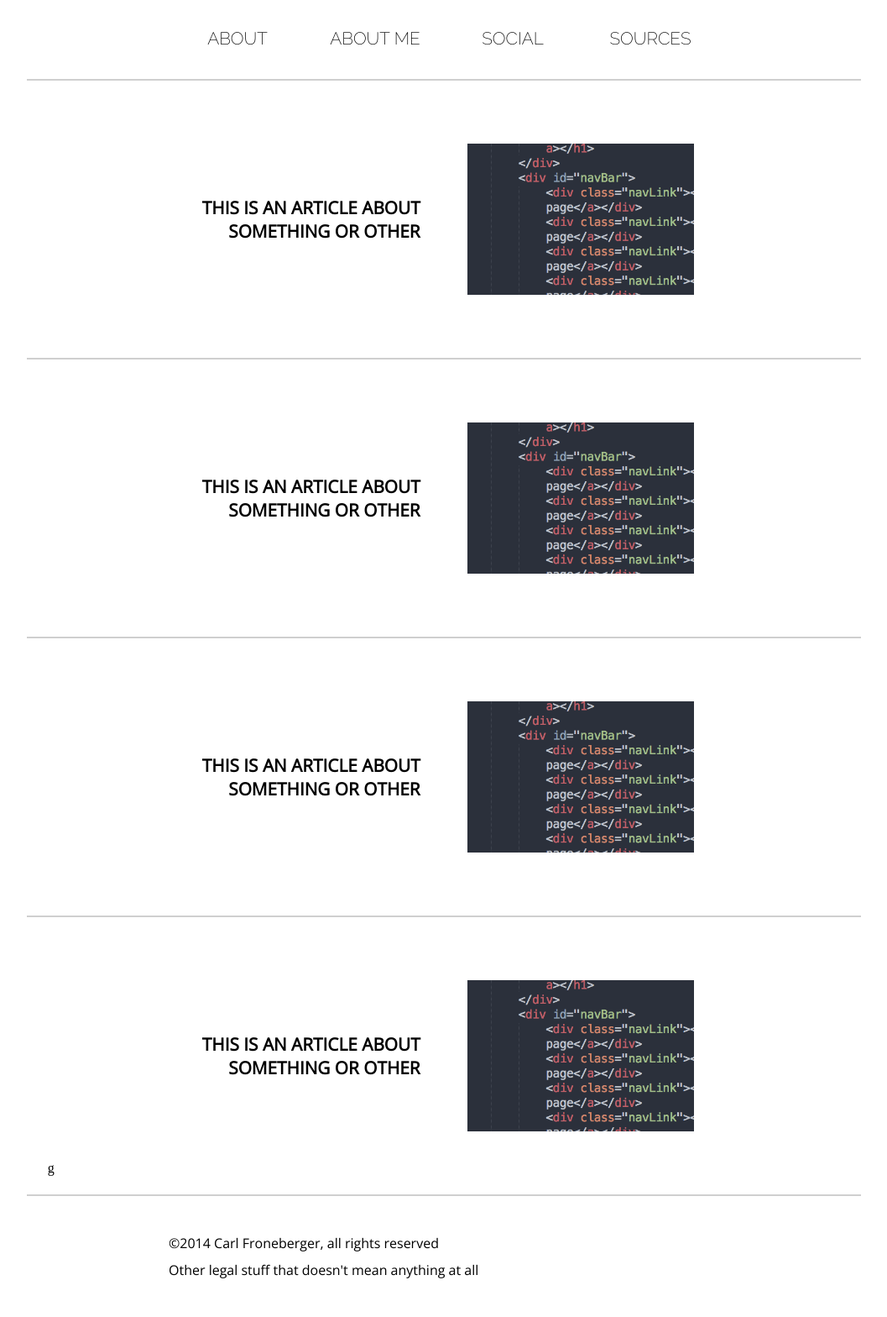
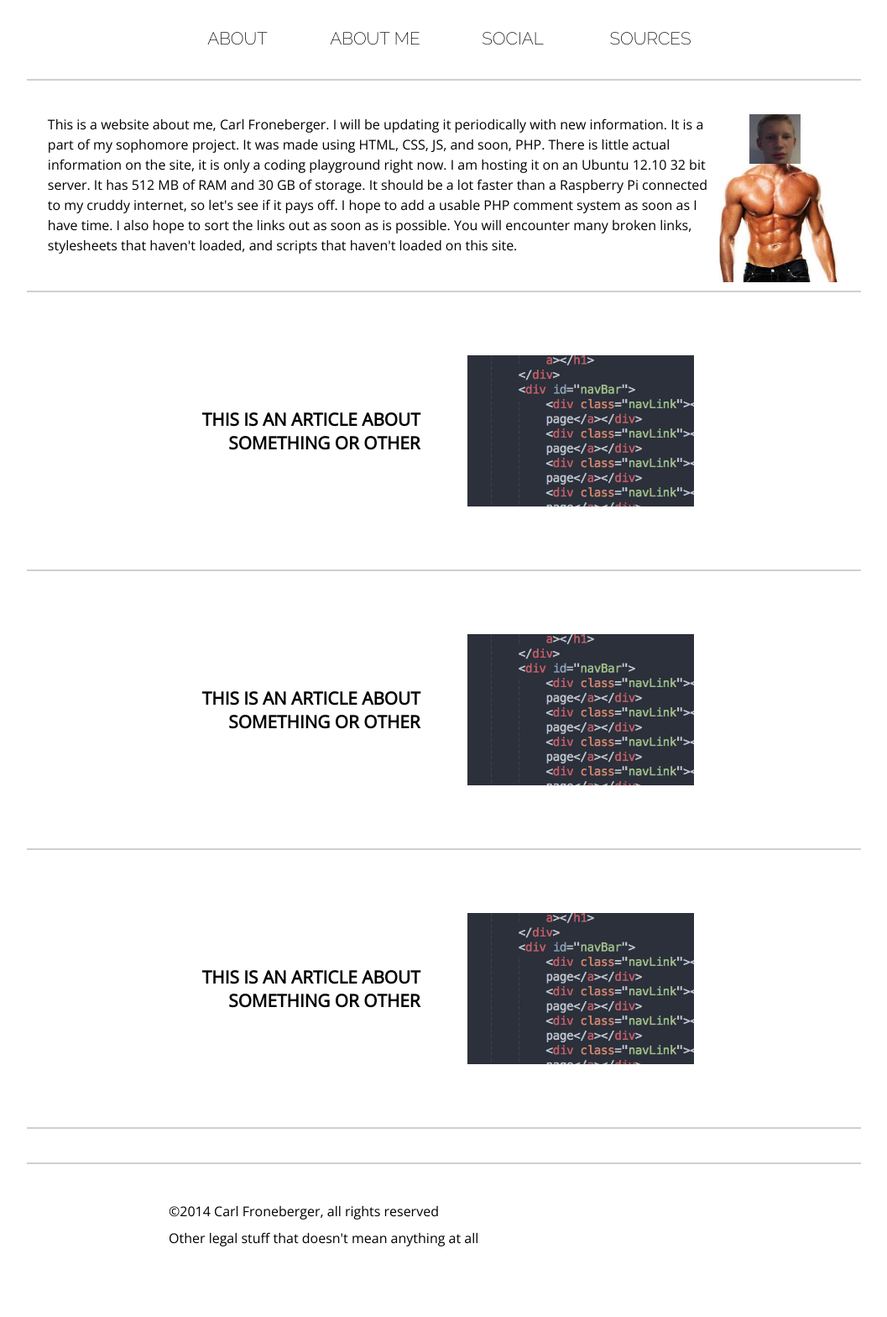
Before and after one commit to carlfroneberger/personalProject, a PHP site: page /index.html in a window 1280 px wide. Shown: the part 95-1663 px from the top of the page at 84% size, without its empty margins (111-1168 px from the left). After the commit the page ends 1579 px from the top, so only its background shows below. Run offline with PHP 8.4, Linux system fonts and the light colour scheme.

Commit message:
added images and changed site a bit

```diff
--- a/css/main.css
+++ b/css/main.css
@@ -69,6 +69,41 @@ hr
 #content
 {
     width: 100%;
+}
+
+#about
+{
+    width: 95%;
+    height: auto;
+    margin-right: auto;
+    margin-left: auto;
+}
+
+#about h1
+{
+    font-family: 'Open Sans', sans-serif;
+    font-size: 1.3em;
+
+    text-align: left;
+    text-transform: uppercase;
+}
+
+#about p
+{
+    font-family: 'Open Sans', sans-serif;
+    font-weight: 300;
+    line-height: 1.5em;
+}
+
+#about img {
+        float: right;
+
+    width: auto;
+    max-height: 180px;
+    margin-bottom: 10px;
+    margin-left: 10px;
+    max-width: 200px;
+    max-height: 200px;
 }
 
 .item
--- a/index.html
+++ b/index.html
@@ -34,6 +34,11 @@
 			</div>
 			<hr>
 			<div id="content">
+				<div id="about">
+					<img src="http://carlf.rocks/images/me.png" alt="me"/>
+					<p>This is a website about me, Carl Froneberger. I will be updating it periodically with new information. It is a part of my sophomore project. It was made using HTML, CSS, JS, and soon, PHP. There is little actual information on the site, it is only a coding playground right now. I am hosting it on an Ubuntu 12.10 32 bit server. It has 512 MB of RAM and 30 GB of storage. It should be a lot faster than a Raspberry Pi connected to my cruddy internet, so let's see if it pays off. I hope to add a usable PHP comment system as soon as I have time. I also hope to sort the links out as soon as is possible. You will encounter many broken links, stylesheets that haven't loaded, and scripts that haven't loaded on this site.</p>
+				</div>
+				<hr>
 				<div class="item" onclick="showHidden1()">
 					<div class="partLeft">
 						<h1>
@@ -85,16 +90,6 @@
 					</div>
 				</div>
 				<hr>
-				<div class="item" onclick="showHidden4()">
-					<div class="partLeft">
-						<h1>
-						This is an article about something or other
-						</h1>
-					</div>
-					<div class="partRight">
-						<img src="http://carlf.rocks/images/screenshot.png" alt="screenshot"/>
-					</div>g
-			</div>
 			<hr>
 			<div id="footer">
 				<p>
--- a/social/index.html
+++ b/social/index.html
@@ -5,7 +5,7 @@
 		<meta name="description" content="Learn about Carl Froneberger"/>
 		<meta name="keywords" content="Carl,Froneberger,Personal Project,HTML,CSS,JavaScript,Sophomore,programming"/>
 		<meta name="author" content="Carl Froneberger"/>
-		<link rel="stylesheet" type="text/css" href="css/main.css"/>
+		<link rel="stylesheet" type="text/css" href="http://carlf.rocks/social/css/main.css"/>
 		<link href='http://fonts.googleapis.com/css?family=Open+Sans:300,400|Raleway:200' rel='stylesheet' type='text/css'/>
 		<title>
 		Articles
```
Also changed, not shown: images/me.png (added).
